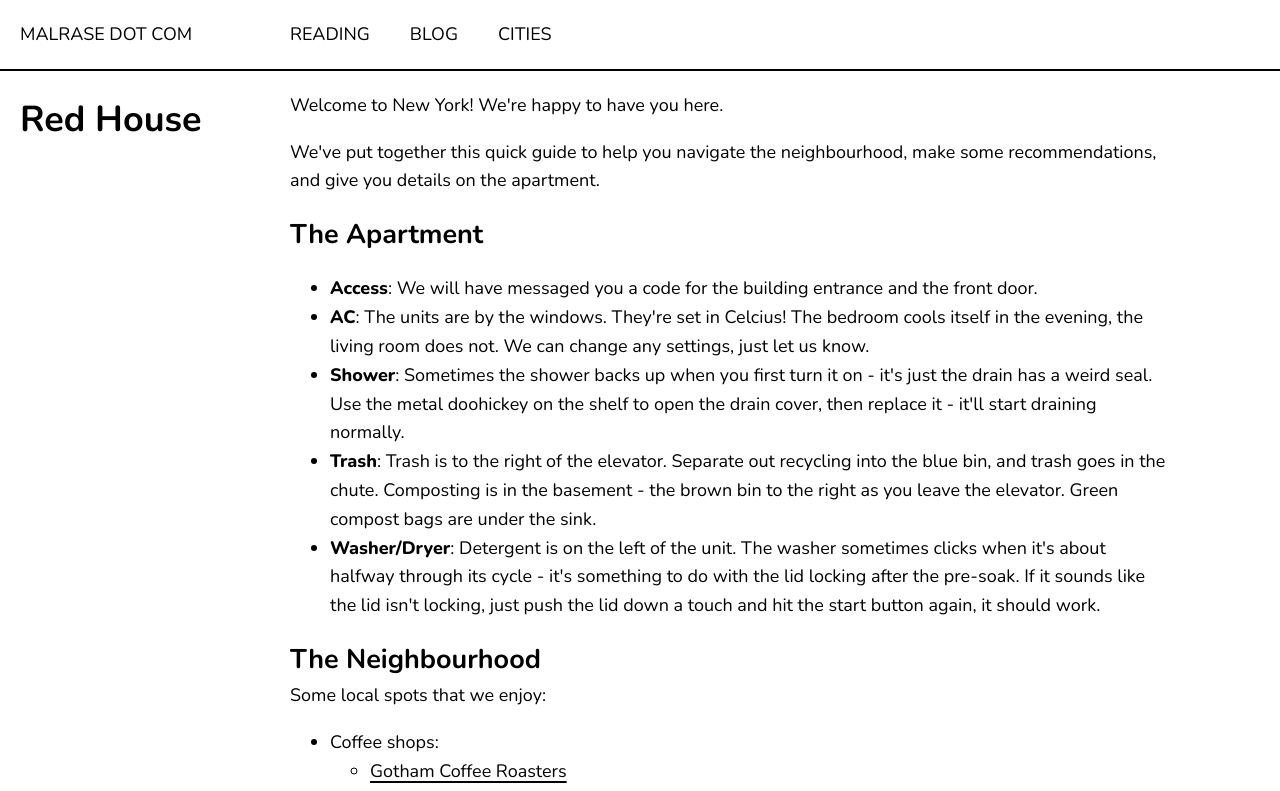
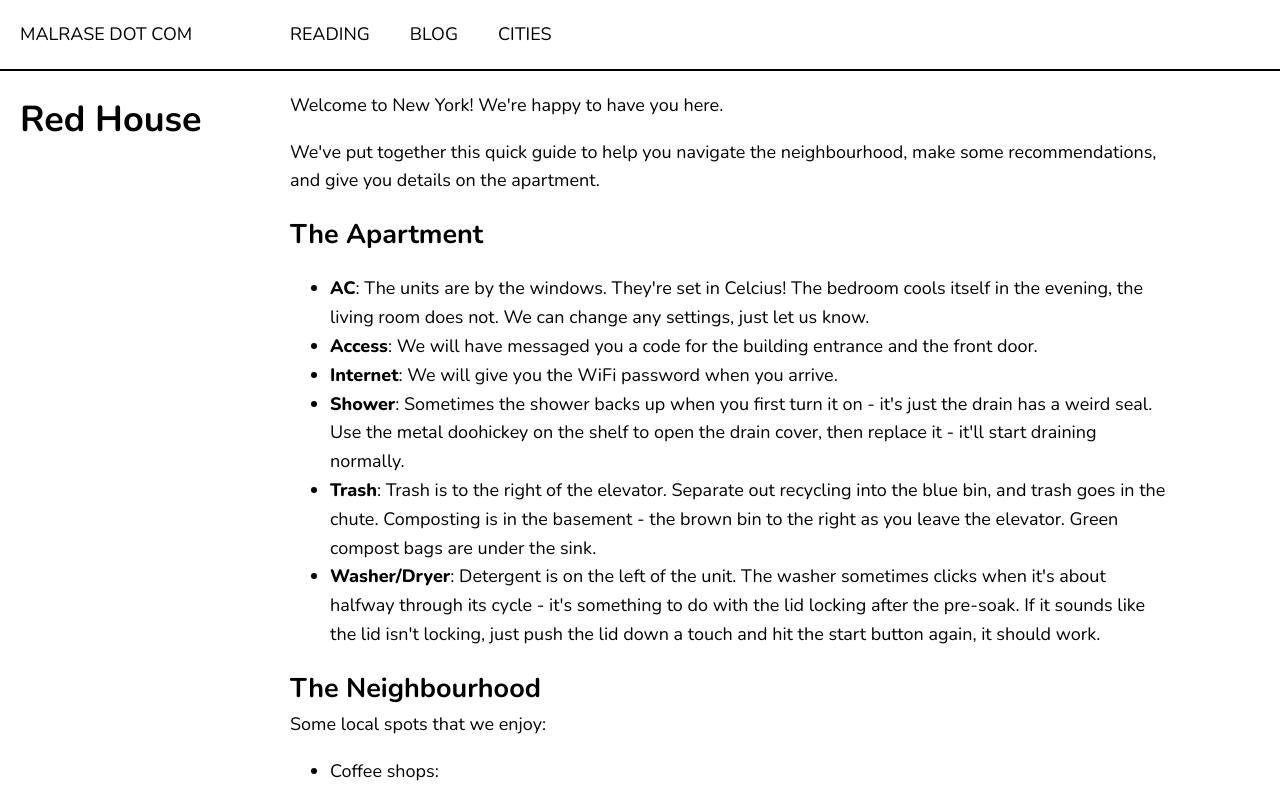
Before and after one commit to malrase/malrasedotcom, a Next.js app: page /red-house in a window 1280 px wide. Shown: the top 791 px of the page. Built offline with nearby package versions, Linux system fonts and the light colour scheme.

Commit message:
Add internet bullet to red house guide and add Butter to currently reading
Amp-Thread-ID: https://ampcode.com/threads/T-019d596b-85fa-75e9-a58b-9c6bd25a72d6
Co-authored-by: Amp <amp@ampcode.com>

```diff
--- a/pages/currently-reading/index.js
+++ b/pages/currently-reading/index.js
@@ -7,6 +7,7 @@ export default function CurrentlyReadingIndex() {
       <div className="content">
       <p>Here's what I'm currently reading:</p>
       <ul>
+        <li><a href='https://app.thestorygraph.com/books/82cda351-2e3f-48d3-8308-b2cd3ffdd855'>Butter</a> - Asako Yuzuki</li>
         <li><a href='https://app.thestorygraph.com/books/2fc27184-b0f7-4d65-8ee8-28df25ae8caf'>Vigil</a> - George Saunders</li>
       </ul>
       <p>Here are some books I've enjoyed recently - check out <a href="https://app.thestorygraph.com/profile/malrase">my profile on Storygraph</a> for a full list. </p>
--- a/pages/red-house/index.js
+++ b/pages/red-house/index.js
@@ -15,13 +15,16 @@ export default function RedHouseIndex() {
       <h2>The Apartment</h2>
       <ul>
         <li>
+          <b>AC</b>: The units are by the windows. They're set in Celcius! The
+          bedroom cools itself in the evening, the living room does not. We can
+          change any settings, just let us know.
+        </li>
+        <li>
           <b>Access</b>: We will have messaged you a code for the building entrance
           and the front door.
         </li>
         <li>
-          <b>AC</b>: The units are by the windows. They're set in Celcius! The
-          bedroom cools itself in the evening, the living room does not. We can
-          change any settings, just let us know.
+          <b>Internet</b>: We will give you the WiFi password when you arrive.
         </li>
         <li>
           <b>Shower</b>: Sometimes the shower backs up when you first turn it on - it's
```
